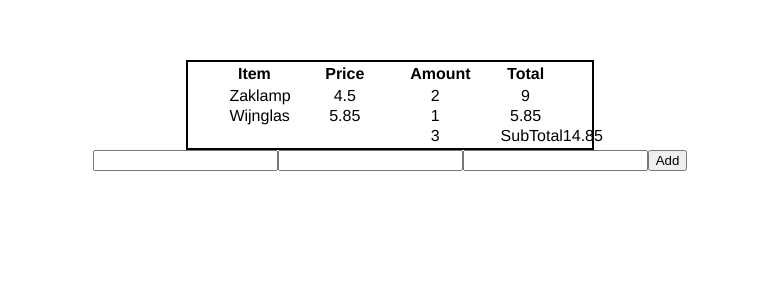
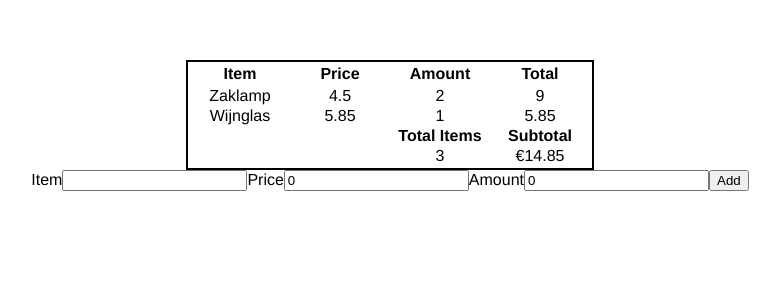
Before and after one commit to ninsajala/vue-cli-test, a Vue app: page / in a window 1280 px wide. Shown: the top 300 px of the page, without its empty margins (250-1030 px from the left). Built offline with nearby package versions, Linux system fonts and the light colour scheme.

Commit message:
add item works as well

```diff
--- a/src/App.vue
+++ b/src/App.vue
@@ -94,6 +94,7 @@ tr {
 }
 
 th {
-  width: 50px;
+  width: 100px;
+  text-align: center;
 }
 </style>
--- a/src/components/AddItem.vue
+++ b/src/components/AddItem.vue
@@ -1,8 +1,13 @@
 <template>
-  <form >
-    <input type="text" :newItem="newItem.name"/>
-    <input type="number" :newItem="newItem.price" />
-    <input type="number" :newItem="newItem.amount" />
+  <form>
+    <label for="name">Item</label>
+    <input type="text" v-model="newItem.name" />
+
+    <label for="price">Price</label>
+    <input type="number" v-model="newItem.price" />
+
+    <label for="amount">Amount</label>
+    <input type="number" v-model="newItem.amount" />
     <button @click.prevent="addItem">Add</button>
   </form>
 </template>
--- a/src/components/CartItems.vue
+++ b/src/components/CartItems.vue
@@ -25,5 +25,6 @@ tr {
 }
 td {
   width: 50px;
+  text-align: center;
 }
 </style>
--- a/src/components/Total.vue
+++ b/src/components/Total.vue
@@ -3,8 +3,22 @@
     <tr>
       <td></td>
       <td></td>
+      <td>
+        <b>
+          Total Items
+        </b>
+      </td>
+      <td>
+        <b>
+          Subtotal
+        </b>
+      </td>
+    </tr>
+    <tr>
+      <td></td>
+      <td></td>
       <td> {{ totalItems }} </td>
-      <td>SubTotal{{ subTotal }} </td>
+      <td>€{{ subTotal }} </td>
     </tr>
   </span>
 </template>
@@ -17,3 +31,15 @@ export default {
   },
 };
 </script>
+
+<style scope>
+tr {
+  width: 400px;
+  display: flex;
+  justify-content: space-evenly;
+}
+td {
+  width: 100px;
+  text-align: center;
+}
+</style>
```
